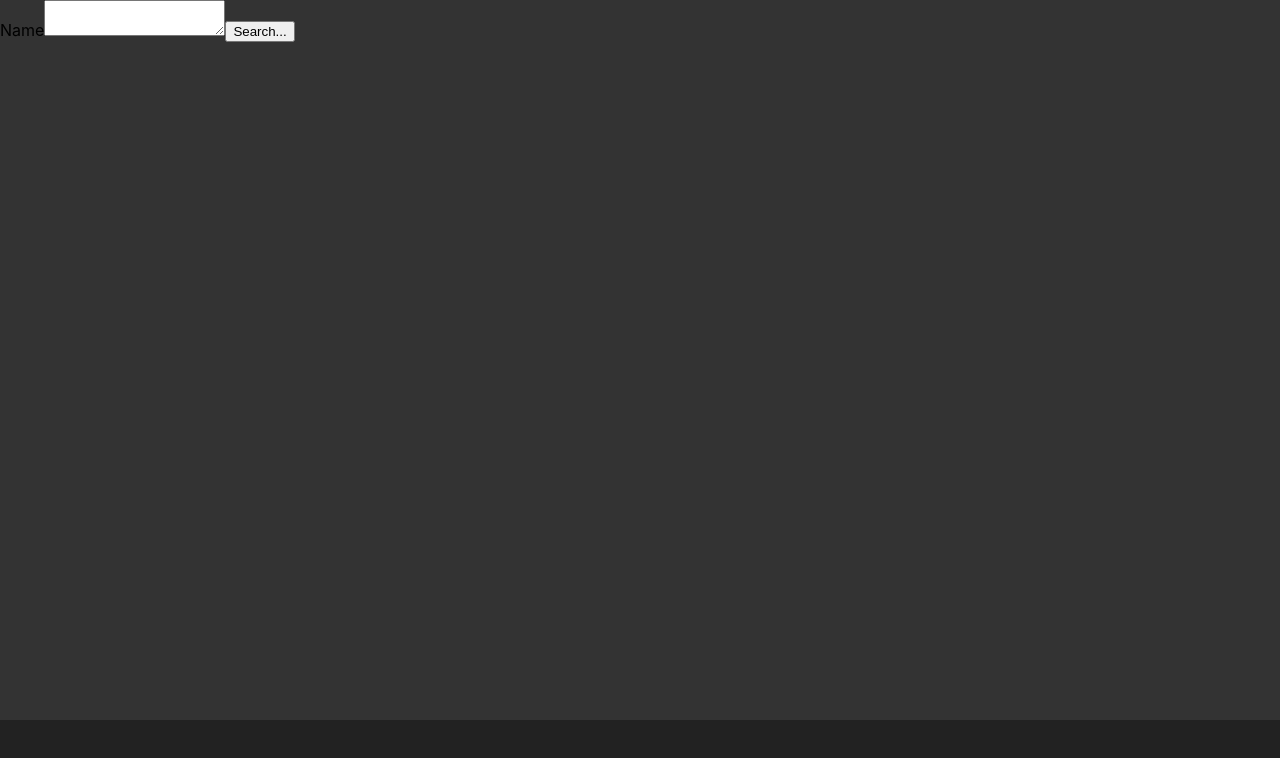
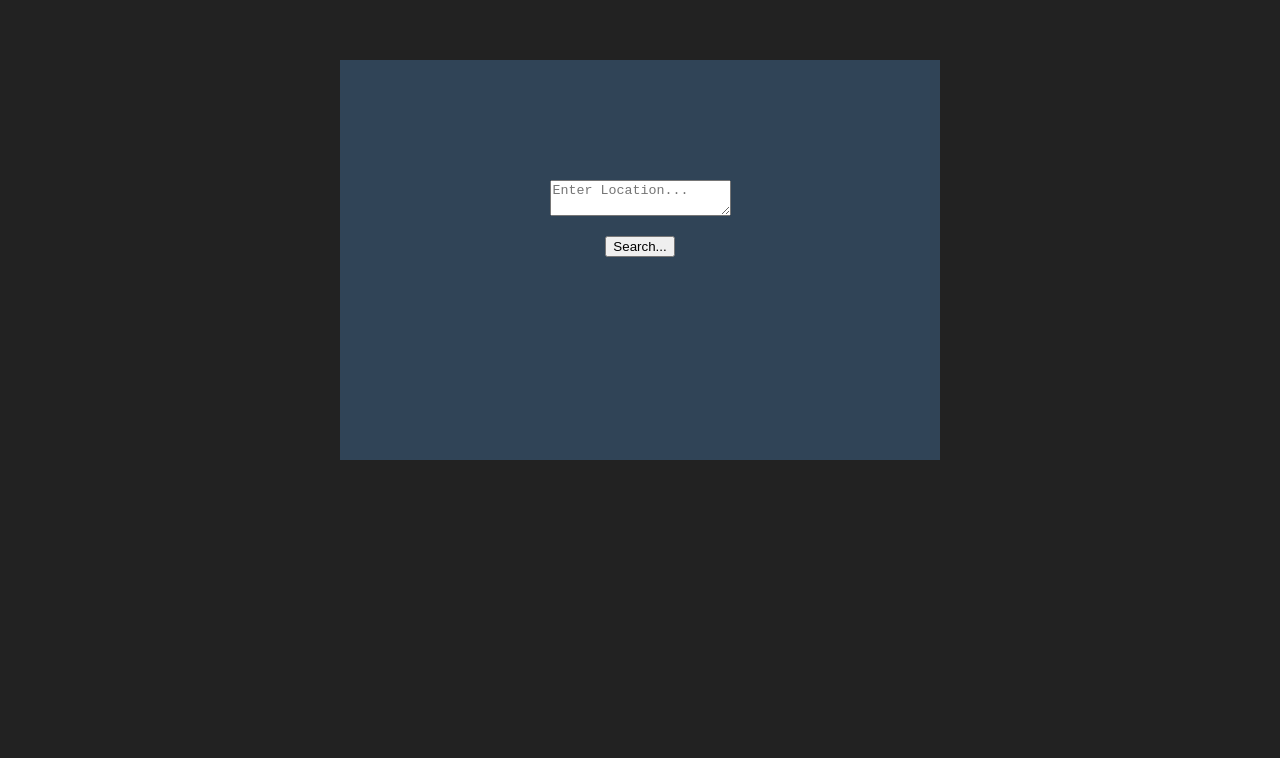
Before and after one commit to TheMythicalOX/weather-app, a React (Create React App) app: page / in a window 1280 px wide. Shown: the top 758 px of the page. Built offline with nearby package versions, Linux system fonts and the light colour scheme; no server answers.

Commit message:
basic css and a new bug yay

```diff
--- a/src/WeatherBox.js
+++ b/src/WeatherBox.js
@@ -3,9 +3,8 @@ import { useState } from "react";
 const WeatherBox = () => {
   const [temp, setTemp] = useState("Temp");
   const [wind, setWind] = useState("Wind");
-  const [baseTemp, setBaseTemp] = useState(0);
-  const [baseWind, setBaseWind] = useState(0);
-  const [name, setName] = useState("");
+  const base = { temp: "", wind: "" };
+  const [search, setSearch] = useState("");
   const [sign, setSign] = useState("F");
 
   const api = {
@@ -13,15 +12,36 @@ const WeatherBox = () => {
     base: "https://api.openweathermap.org/data/2.5/",
   };
 
+  const changeInfo = (i) => {
+    setSign(i);
+    // console.log(i, temp, wind);
+    if (i === "F") {
+      setTemp(Math.round(base.temp));
+      setWind(Math.round(base.wind));
+    }
+    if (i === "C") {
+      setTemp(Math.round(((base.temp - 32) * 5) / 9));
+      setWind(Math.round(base.wind * 1.609));
+    }
+    if (i === "K") {
+      setTemp(Math.round(((base.temp - 32) * 5) / 9 + 273.15));
+      setWind(Math.round(base.wind * 1.609));
+    }
+  };
+
+  const handleUnits = (e) => {
+    // console.log(e.target.value);
+    changeInfo(e.target.value);
+  };
+
   const getWeatherData = () => {
-    fetch(`${api.base}weather?q=${name}&units=imperial&APPID=${api.key}`)
+    fetch(`${api.base}weather?q=${search}&units=imperial&APPID=${api.key}`)
       .then((res) => res.json())
       .then((result) => {
-        // console.log(result);
-        setWind(Math.round(result.wind.speed));
-        setTemp(Math.round(result.main.temp));
-        setBaseTemp(result.main.temp);
-        setBaseWind(result.wind.speed);
+        setTemp(result.main.temp);
+        setWind(result.wind.speed);
+        console.log(temp, wind);
+        changeInfo(sign);
       });
   };
 
@@ -30,27 +50,9 @@ const WeatherBox = () => {
     getWeatherData();
   };
 
-  const handleUnits = (e) => {
-    // console.log(e.target.value);
-    if (e.target.value === "imperial") {
-      setSign("F");
-      setTemp(Math.round(baseTemp));
-      setWind(Math.round(baseWind));
-    }
-    if (e.target.value === "metric") {
-      setSign("C");
-      setTemp(Math.round(((baseTemp - 32) * 5) / 9));
-      setWind(Math.round(baseWind * 1.609));
-    }
-    if (e.target.value === "kelvin") {
-      setSign("K");
-      setTemp(Math.round(((baseTemp - 32) * 5) / 9 + 273.15));
-      setWind(Math.round(baseWind * 1.609));
-    }
-  };
-
   return (
     <div className="weather-box">
+      <div className="padder"></div>
       {temp !== "Temp" && (
         <h1>
           Temp: {temp}°{sign}
@@ -59,18 +61,18 @@ const WeatherBox = () => {
       {temp !== "Temp" && sign !== "F" && <h2>Wind: {wind} Km/h</h2>}
       {temp !== "Temp" && sign === "F" && <h2>Wind: {wind} mph</h2>}
       <form>
-        <label>Name</label>
         <textarea
-          value={name}
-          onChange={(e) => setName(e.target.value)}
+          placeholder="Enter Location..."
+          value={search}
+          onChange={(e) => setSearch(e.target.value)}
         ></textarea>
         <button onClick={handleSubmit}>Search...</button>
       </form>
-      {baseTemp !== 0 && (
+      {temp !== "Temp" && (
         <select onChange={handleUnits}>
-          <option value="imperial">imperial</option>
-          <option value="metric">metric</option>
-          <option value="kelvin">kelvin</option>
+          <option value="F">imperial</option>
+          <option value="C">metric</option>
+          <option value="K">kelvin</option>
         </select>
       )}
     </div>
--- a/src/index.css
+++ b/src/index.css
@@ -16,8 +16,30 @@ html {
   background-color: #222;
 }
 
+.content {
+  max-width: 600px;
+  margin: 40px auto;
+  padding: 20px;
+  align-items: center;
+}
+
 .weather-box {
-  background-color: #333;
+  background-color: rgba(60, 99, 134, 0.534);
   width: auto;
-  height: 90vh;
+  height: 50vh;
+  text-align: center;
 }
+
+.weather-box h1,
+.weather-box h2,
+.weather-box textarea,
+.weather-box button,
+.weather-box select {
+  display: block;
+  margin: 20px auto;
+}
+
+.padder {
+  height: 100px;
+  width: auto;
+}
```
